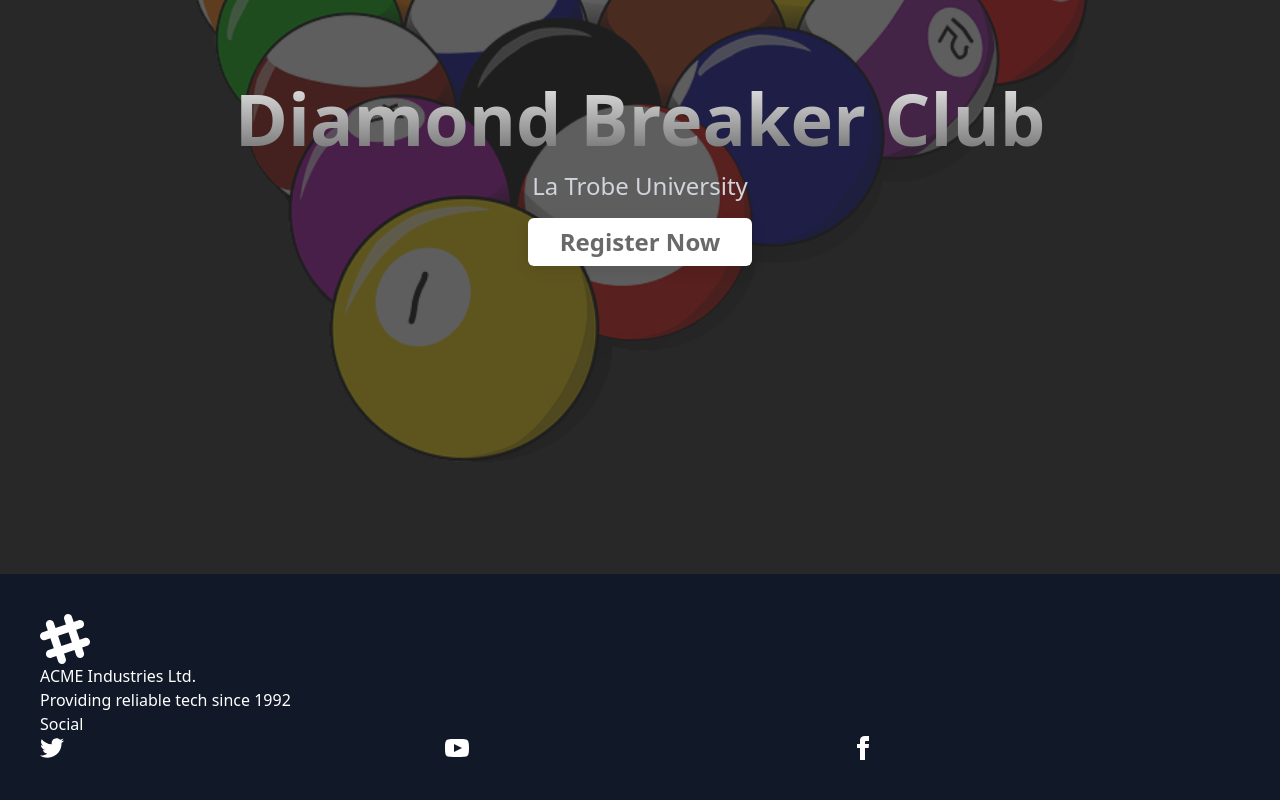
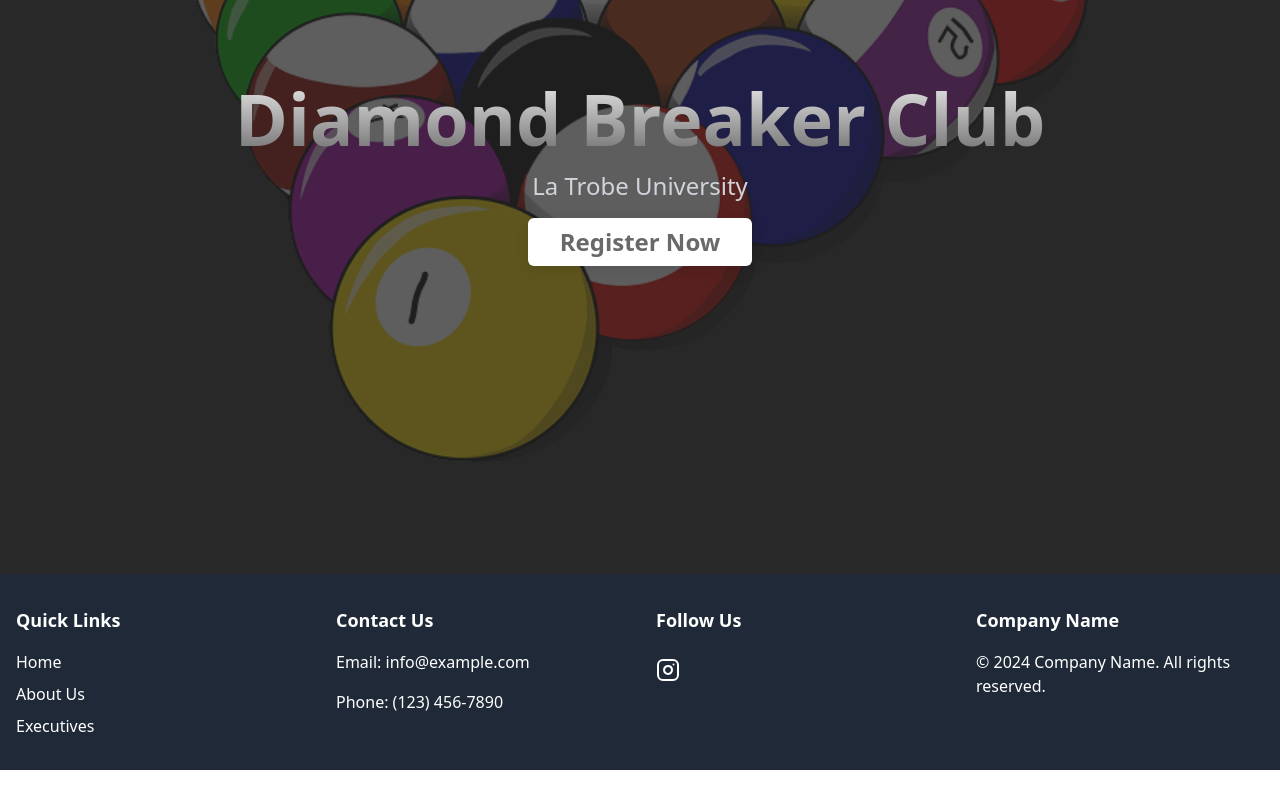
Before and after one commit to Lortas102066/diamondbreaker, a Next.js app: page / in a window 1280 px wide. Shown: the part 290-1090 px from the top of the page. After the commit the page ends 1060 px from the top, so only its background shows below. Built offline with nearby package versions, Linux system fonts and the light colour scheme.

Commit message:
Added footer to the website

```diff
--- a/app/components/Footer.tsx
+++ b/app/components/Footer.tsx
@@ -1,68 +1,61 @@
-import React from 'react';
+import Link from 'next/link'
+import { Instagram } from 'lucide-react'
 
-const Footer = () => {
+export default function Footer() {
   return (
-    <div>
-        <footer className="footer bg-gray-900 text-white p-10 justify-between">
-            <aside>
-                <svg
-                width="50"
-                height="50"
-                viewBox="0 0 24 24"
-                xmlns="http://www.w3.org/2000/svg"
-                fillRule="evenodd"
-                clipRule="evenodd"
-                className="fill-current text-white">
-                <path
-                    d="M22.672 15.226l-2.432.811.841 2.515c.33 1.019-.209 2.127-1.23 2.456-1.15.325-2.148-.321-2.463-1.226l-.84-2.518-5.013 1.677.84 2.517c.391 1.203-.434 2.542-1.831 2.542-.88 0-1.601-.564-1.86-1.314l-.842-2.516-2.431.809c-1.135.328-2.145-.317-2.463-1.229-.329-1.018.211-2.127 1.231-2.456l2.432-.809-1.621-4.823-2.432.808c-1.355.384-2.558-.59-2.558-1.839 0-.817.509-1.582 1.327-1.846l2.433-.809-.842-2.515c-.33-1.02.211-2.129 1.232-2.458 1.02-.329 2.13.209 2.461 1.229l.842 2.515 5.011-1.677-.839-2.517c-.403-1.238.484-2.553 1.843-2.553.819 0 1.585.509 1.85 1.326l.841 2.517 2.431-.81c1.02-.33 2.131.211 2.461 1.229.332 1.018-.21 2.126-1.23 2.456l-2.433.809 1.622 4.823 2.433-.809c1.242-.401 2.557.484 2.557 1.838 0 .819-.51 1.583-1.328 1.847m-8.992-6.428l-5.01 1.675 1.619 4.828 5.011-1.674-1.62-4.829z"></path>
-                </svg>
-                <p>
-                ACME Industries Ltd.
-                <br />
-                Providing reliable tech since 1992
-                </p>
-            </aside>
-            <nav>
-                <h6 className="footer-title text-white">Social</h6>
-                <div className="grid grid-flow-col gap-4">
-                <a>
-                    <svg
-                    xmlns="http://www.w3.org/2000/svg"
-                    width="24"
-                    height="24"
-                    viewBox="0 0 24 24"
-                    className="fill-current text-white">
-                    <path
-                        d="M24 4.557c-.883.392-1.832.656-2.828.775 1.017-.609 1.798-1.574 2.165-2.724-.951.564-2.005.974-3.127 1.195-.897-.957-2.178-1.555-3.594-1.555-3.179 0-5.515 2.966-4.797 6.045-4.091-.205-7.719-2.165-10.148-5.144-1.29 2.213-.669 5.108 1.523 6.574-.806-.026-1.566-.247-2.229-.616-.054 2.281 1.581 4.415 3.949 4.89-.693.188-1.452.232-2.224.084.626 1.956 2.444 3.379 4.6 3.419-2.07 1.623-4.678 2.348-7.29 2.04 2.179 1.397 4.768 2.212 7.548 2.212 9.142 0 14.307-7.721 13.995-14.646.962-.695 1.797-1.562 2.457-2.549z"></path>
-                    </svg>
-                </a>
-                <a>
-                    <svg
-                    xmlns="http://www.w3.org/2000/svg"
-                    width="24"
-                    height="24"
-                    viewBox="0 0 24 24"
-                    className="fill-current text-white">
-                    <path
-                        d="M19.615 3.184c-3.604-.246-11.631-.245-15.23 0-3.897.266-4.356 2.62-4.385 8.816.029 6.185.484 8.549 4.385 8.816 3.6.245 11.626.246 15.23 0 3.897-.266 4.356-2.62 4.385-8.816-.029-6.185-.484-8.549-4.385-8.816zm-10.615 12.816v-8l8 3.993-8 4.007z"></path>
-                    </svg>
-                </a>
-                <a>
-                    <svg
-                    xmlns="http://www.w3.org/2000/svg"
-                    width="24"
-                    height="24"
-                    viewBox="0 0 24 24"
-                    className="fill-current text-white">
-                    <path
-                        d="M9 8h-3v4h3v12h5v-12h3.642l.358-4h-4v-1.667c0-.955.192-1.333 1.115-1.333h2.885v-5h-3.808c-3.596 0-5.192 1.583-5.192 4.615v3.385z"></path>
-                    </svg>
-                </a>
-                </div>
-            </nav>
-        </footer>
-    </div>
+    <footer className="bg-gray-800 text-white py-8">
+      <div className="container mx-auto px-4">
+        <div className="grid grid-cols-1 md:grid-cols-2 lg:grid-cols-4 gap-8">
+          {/* Navigation Links */}
+          <div className="space-y-4">
+            <h3 className="text-lg font-semibold mb-2">Quick Links</h3>
+            <ul className="space-y-2">
+              <li>
+                <Link href="/" className="hover:text-gray-900 transition-colors">
+                  Home
+                </Link>
+              </li>
+              <li>
+                <Link href="/about" className="hover:text-gray-900 transition-colors">
+                  About Us
+                </Link>
+              </li>
+              <li>
+                <Link href="/executives" className="hover:text-gray-900 transition-colors">
+                  Executives
+                </Link>
+              </li>
+            </ul>
+          </div>
+
+          {/* Contact Information */}
+          <div className="space-y-4">
+            <h3 className="text-lg font-semibold mb-2">Contact Us</h3>
+            <p>Email: info@example.com</p>
+            <p>Phone: (123) 456-7890</p>
+          </div>
+
+          {/* Social Media */}
+          <div className="space-y-4">
+            <h3 className="text-lg font-semibold mb-2">Follow Us</h3>
+            <Link
+              href="https://www.instagram.com"
+              target="_blank"
+              rel="noopener noreferrer"
+              className="inline-block hover:text-gray-900 transition-colors"
+            >
+              <Instagram className="w-6 h-6" />
+              <span className="sr-only">Instagram</span>
+            </Link>
+          </div>
+
+          {/* Company Info */}
+          <div className="space-y-4">
+            <h3 className="text-lg font-semibold mb-2">Company Name</h3>
+            <p>© {new Date().getFullYear()} Company Name. All rights reserved.</p>
+          </div>
+        </div>
+      </div>
+    </footer>
   )
 }
-
-export default Footer
```
